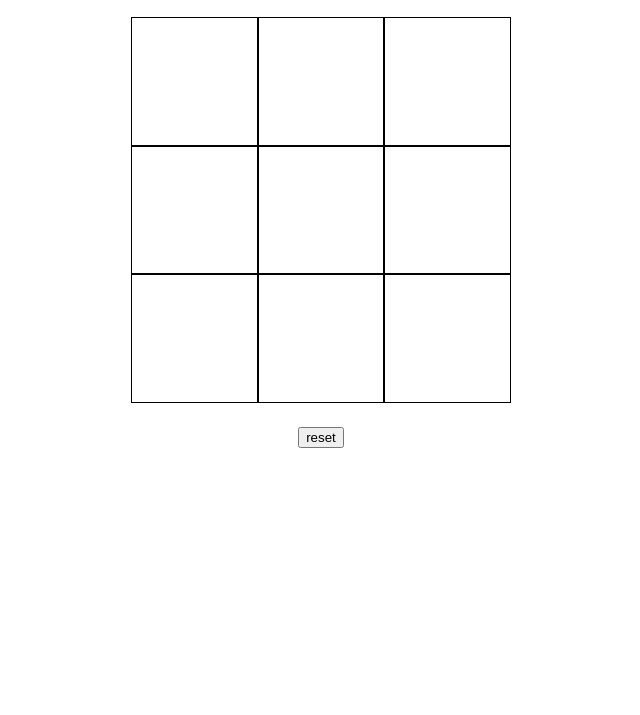
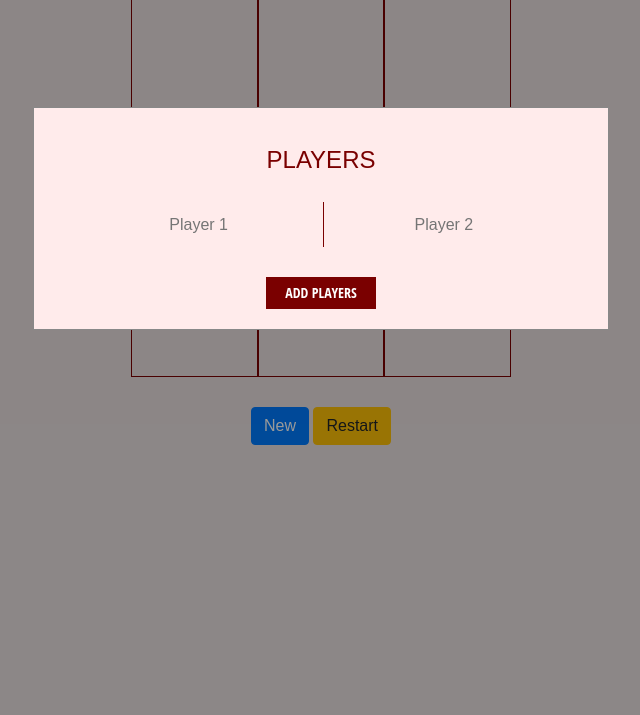
Before and after one commit to kvnlay/js-tic-tac-toe, a plain HTML site: page index.html in a window 1280 px wide. Shown: the part 85-800 px from the top of the page, without its empty margins (319-959 px from the left). Drawn offline with nearby package versions, Linux system fonts and the light colour scheme.

Commit message:
Add player modal, Update styles

```diff
--- a/assets/css/styles.css
+++ b/assets/css/styles.css
@@ -1,9 +1,14 @@
+body {
+    font-family: Arial, Helvetica, sans-serif;
+    background: #e9e0e0;
+}
 /* header */
 .game-title{
     font-size: 2em;
     font-weight: bolder;
     text-align: center;
     padding: 30px 10px 20px 10px;
+    color: #7a0000;
 }
 
 /* main */
@@ -17,7 +22,7 @@
 }
 
 .cell{
-    border: 1px solid #000;
+    border: 1px solid #7a0000;
     height: calc(380px/3);
     display: flex;
     align-items: center;
@@ -44,9 +49,104 @@
 }
 
 .x-color{
-    color: red;
+    color: #9b0000;
 }
 
 .o-color{
-    color: blue;
+    color: rgb(0, 0, 161);
 }
+
+.success{
+    color: rgb(63, 156, 63);
+}
+
+.tie{
+    color: rgb(0, 0, 161);
+}
+/* modal form */
+
+#modal {
+    position: fixed; /* Stay in place */
+    z-index: 1; /* Sit on top */
+    left: 0;
+    top: 0;
+    width: 100%; /* Full width */
+    height: 100%; /* Full height */
+    overflow: auto; /* Enable scroll if needed */
+    background-color: rgb(0,0,0); /* Fallback color */
+    background-color: rgba(0,0,0,0.4); /* Black w/ opacity */
+  }
+
+  /* Modal Content/Box */
+  .form-content {
+    background-color: #ffebeb;
+    margin: 15% auto;
+    padding: 20px;
+    border: 1px solid #888;
+    width: 45%;
+  }
+
+  #add-players{
+    text-align: center
+  }
+
+  #add-players input[type=text]{
+    box-sizing: border-box;
+    -webkit-box-sizing: border-box;
+    -moz-box-sizing: border-box;
+    outline: none;
+    width: 45%;
+    padding: 16px 8px;
+    background: transparent;
+    margin: 10px 0 30px 0;
+    font: 16px Arial, Helvetica, sans-serif;
+    height: 45px;
+    text-align: center;
+  }
+
+  #add-players input[type="submit"]{
+      -moz-box-shadow: inset 0px 1px 0px 0px #7a0000;
+      -webkit-box-shadow: inset 0px 1px 0px 0px #7a0000;
+      box-shadow: inset 0px 1px 0px 0px #7a0000;
+      background-color: #7a0000;
+      border: 1px solid #7a0000;
+      display: block;
+      cursor: pointer;
+      color: #FFFFFF;
+      font-family: 'Open Sans Condensed', sans-serif;
+      font-size: 14px;
+      padding: 8px 18px;
+      text-decoration: none;
+    text-transform: uppercase;
+    margin: 0 auto;
+  }
+
+  .player{
+    border: none;
+  }
+
+  .p2{
+    border-left: 1px solid #7a0000;
+  }
+
+  .read-txt{
+    font: 16px Arial, Helvetica, sans-serif;
+    color: #8e8e8e;
+    margin-left: 10px;
+  }
+
+  .form-heading{
+    text-align: center;
+    margin: 20px;
+    font-size: 1.5em;
+    text-transform: uppercase;
+    color: #7a0000;
+  }
+
+  .hidden{
+    display: none;
+  }
+
+  .show{
+    display: block;
+  }
--- a/assets/js/main.js
+++ b/assets/js/main.js
@@ -1,9 +1,32 @@
+/* global document */
+let close_modal = document.getElementsByClassName("close")[0];
+let modal = document.getElementById("modal");
+let open_modal = document.getElementById("new_btn");
+let players = []
+
+function addPlayers(player1, player2){
+  // put new players into players array
+  players = [player1, player2];
+  modal.classList.remove("show");
+  modal.classList.add("hidden");
+  displayController.render();
+}
+
+document.getElementById("add-players").addEventListener("submit", (e)=> {
+  e.preventDefault();
+  // get player names
+  p1 = document.getElementById("player1").value;
+  p2 = document.getElementById("player2").value;
+  addPlayers(p1, p2);
+});
+
+
 const Player = (name, symbol) => {
   return {name, symbol};
 }
 
-let player1 = Player('Player 1',  'X');
-let player2 = Player('Player 2', 'O');
+const player1 = () => Player(players[0],  'X');
+const player2 = () => Player(players[1],  'O');
 
 const gameBoard = (() => {
   const matrix = new Array(9).fill(0);
@@ -54,9 +77,9 @@ const game = (() => {
 
   const getCurrentPlayer = () => {
     if(turns % 2 === 0){
-      currentPlayer = player1;
+      currentPlayer = player1();
     }else{
-      currentPlayer = player2;
+      currentPlayer = player2();
     }
     return currentPlayer;
   }
@@ -88,6 +111,8 @@ const displayController = (() => {
         cell.classList.remove('disabled', 'o-color', 'x-color');
         cell.addEventListener("click", _playgame, false)
       }
+      status.classList.remove('success', 'tie')
+      status.classList.add('hidden');
     }
 
     document.getElementById("reset_btn").addEventListener("click", () => {
@@ -111,7 +136,7 @@ const displayController = (() => {
     let box = document.getElementById(cell.target.id);
     if(gameBoard.isAvailable(cell.target.id)){
       gameBoard.setCell(cell.target.id, currentPlayer.symbol)
-      box.classList.add(game.getCurrentPlayer() === player1 ? "x-color" : "o-color");
+      box.classList.add(game.getCurrentPlayer().symbol === player1().symbol ? "x-color" : "o-color");
       box.innerHTML = currentPlayer.symbol;
     }
   }
@@ -120,12 +145,14 @@ const displayController = (() => {
     let currentPlayer = game.getCurrentPlayer();
     if(game.gameWon()){
       status.classList.remove('hidden');
-      status.innerHTML = `${currentPlayer.name} has won the game`;
+      status.innerHTML = `${currentPlayer.name} has won the game!`;
+      status.classList.add("success");
       _gameOver();
     }else if(game.isTie()){
       _gameOver();
       status.classList.remove('hidden');
       status.innerHTML = "The game is a tie"
+      status.classList.add("tie")
     }else{
       game.setCurrentPlayer();
     }
@@ -143,4 +170,19 @@ const displayController = (() => {
   return { render };
 })()
 
-displayController.render();
+// modal scripts
+window.onload = function() {
+  if (modal.classList.value === "hidden") {
+    modal.classList.remove("hidden");
+    modal.classList.add("show");
+  }
+};
+
+open_modal.addEventListener("click", () => {
+  if (modal.classList.value === "hidden") {
+      modal.classList.remove("hidden");
+      modal.classList.add("show");
+      gameBoard.reset()
+      game.resetTurns();
+  }
+});
--- a/index.html
+++ b/index.html
@@ -4,6 +4,8 @@
   <meta charset="UTF-8">
   <meta name="viewport" content="width=device-width, initial-scale=1.0">
   <meta http-equiv="X-UA-Compatible" content="ie=edge">
+  <!-- bootstrap css -->
+  <link rel="stylesheet" href="https://stackpath.bootstrapcdn.com/bootstrap/4.3.1/css/bootstrap.min.css" integrity="sha384-ggOyR0iXCbMQv3Xipma34MD+dH/1fQ784/j6cY/iJTQUOhcWr7x9JvoRxT2MZw1T" crossorigin="anonymous">
   <link rel="stylesheet" href="assets/css/reset.css">
   <link rel="stylesheet" href="assets/css/styles.css">
   <title>Document</title>
@@ -23,8 +25,19 @@
       <div id="7" class="cell"></div>
       <div id="8" class="cell"></div>
     </div>
-    <div class="reset hidden">
-      <button id="reset_btn">reset</button>
+    <div class="reset">
+      <button id="new_btn" class="btn btn-primary">New</button>
+      <button id="reset_btn" class="btn btn-warning">Restart</button>
+    </div>
+    <div id="modal" class="hidden">
+        <div class="form-content">
+            <h3 class="form-heading">Players</h3>
+            <form id="add-players">
+                <input type="text" id="player1" class="player p1" placeholder="Player 1">
+                <input type="text" id="player2" class="player p2" placeholder="Player 2">
+                <input type="submit" value="Add Players" id="add-player">
+            </form>
+        </div>
     </div>
   </main>
   <script src="assets/js/main.js"></script>
```
